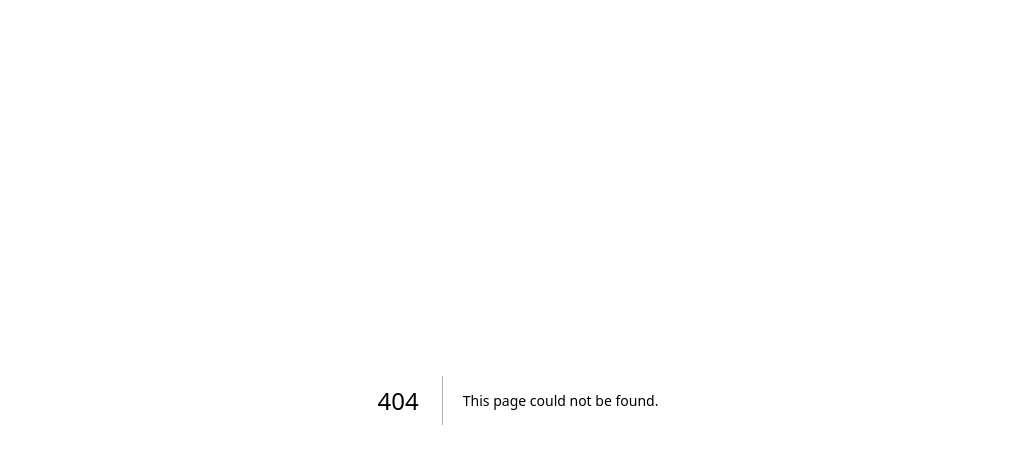
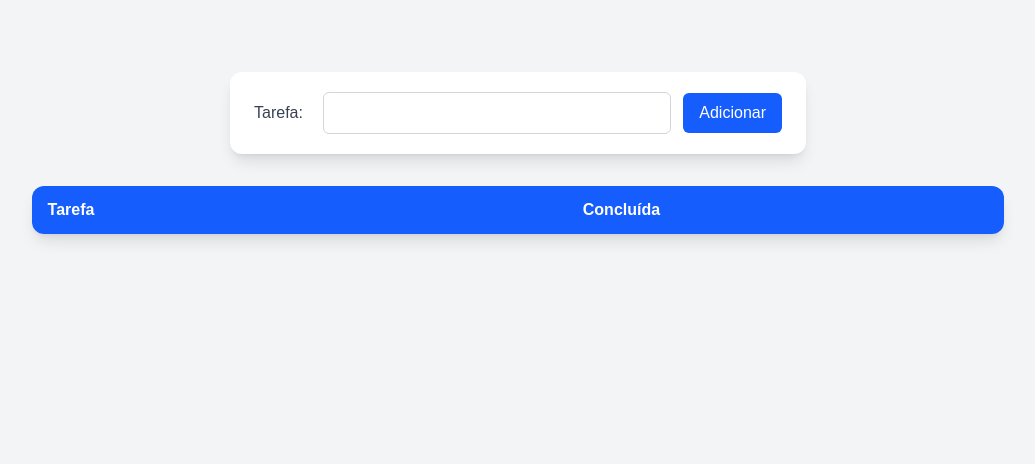
Before and after one commit to fabriciofx/atividades-nextjs, a Next.js app: page /todo in a window 1280 px wide. Before the commit this address had no page. Shown: the top 464 px of the page, without its empty margins (122-1157 px from the left). Built offline with nearby package versions, Linux system fonts and the light colour scheme.

Commit message:
feat(todo): adiciona a lista de tarefas interativa

```diff
--- /dev/null
+++ b/app/todo/page.tsx
@@ -0,0 +1,9 @@
+'use client';
+
+import Todo from '@/src/components/todo/Todo';
+
+const TodoPage: React.FC = () => {
+  return <Todo />;
+};
+
+export default TodoPage;
--- /dev/null
+++ b/src/components/todo/FormularioTarefa.tsx
@@ -0,0 +1,47 @@
+'use client';
+
+type FormularioTarefaProps = {
+  adiciona: (descricao: string) => void;
+};
+
+const FormularioTarefa: React.FC<FormularioTarefaProps> = ({ adiciona }) => {
+  async function handleSubmit(
+    event: React.FormEvent<HTMLFormElement>
+  ): Promise<void> {
+    event.preventDefault();
+    const form = event.currentTarget;
+    const tarefa = form.elements.namedItem('tarefa') as HTMLInputElement;
+    adiciona(tarefa.value);
+    tarefa.value = '';
+  }
+
+  return (
+    <div className="flex justify-center mt-10">
+      <form
+        onSubmit={handleSubmit}
+        className="flex flex-col sm:flex-row items-center gap-3 bg-white shadow-lg rounded-xl px-6 py-5 w-full max-w-xl"
+      >
+        <label
+          htmlFor="tarefa"
+          className="font-medium text-gray-700 sm:mr-2 w-full sm:w-auto"
+        >
+          Tarefa:
+        </label>
+        <input
+          type="text"
+          id="tarefa"
+          name="tarefa"
+          className="flex-1 border border-gray-300 rounded-md px-3 py-2 text-gray-800 focus:outline-none focus:ring-2 focus:ring-blue-500 focus:border-transparent transition"
+        ></input>
+        <button
+          type="submit"
+          className="bg-blue-600 text-white px-4 py-2 rounded-md hover:bg-blue-700 active:scale-95 transition font-medium"
+        >
+          Adicionar
+        </button>
+      </form>
+    </div>
+  );
+};
+
+export default FormularioTarefa;
--- /dev/null
+++ b/src/components/todo/ListaTarefas.tsx
@@ -0,0 +1,73 @@
+'use client';
+
+import type { Tarefa } from '../../models/Tarefa';
+
+type ListaTarefasProps = {
+  tarefas: Tarefa[];
+  remove: (id: number) => void;
+  concluida: (tarefa: Tarefa) => void;
+};
+
+const ListaTarefas: React.FC<ListaTarefasProps> = ({
+  tarefas,
+  remove,
+  concluida
+}) => {
+  function handleRemove(tarefa: Tarefa) {
+    remove(tarefa.id);
+  }
+
+  function handleChecked(tarefa: Tarefa) {
+    concluida(tarefa);
+  }
+
+  return (
+    <div className="flex justify-center mt-8">
+      <table className="w-4/5 border-collapse bg-white shadow-lg rounded-xl overflow-hidden">
+        <thead className="bg-blue-600 text-white">
+          <tr>
+            <td className="py-3 px-4 font-semibold">Tarefa</td>
+            <td className="py-3 px-4 font-semibold text-center">Concluída</td>
+            <td className="py-3 px-4"></td>
+          </tr>
+        </thead>
+        <tbody>
+          {tarefas.map((tarefa: Tarefa) => (
+            <tr
+              key={tarefa.id}
+              className="border-b border-gray-200 hover:bg-gray-50 transition-colors"
+            >
+              <td className="py-3 px-4 text-gray-800">
+                {tarefa.concluida ? (
+                  <span className="line-through text-gray-400">
+                    {tarefa.descricao}
+                  </span>
+                ) : (
+                  tarefa.descricao
+                )}
+              </td>
+              <td className="py-3 px-4 text-center">
+                <input
+                  type="checkbox"
+                  onClick={() => handleChecked(tarefa)}
+                  className="w-5 h-5 accent-blue-600 cursor-pointer"
+                />
+              </td>
+              <td className="py-3 px-4 text-right">
+                <button
+                  type="button"
+                  onClick={() => handleRemove(tarefa)}
+                  className="bg-red-500 text-white px-3 py-1.5 rounded-md text-sm hover:bg-red-600 active:scale-95 transition"
+                >
+                  Remover
+                </button>
+              </td>
+            </tr>
+          ))}
+        </tbody>
+      </table>
+    </div>
+  );
+};
+
+export default ListaTarefas;
--- /dev/null
+++ b/src/components/todo/Todo.tsx
@@ -0,0 +1,38 @@
+'use client';
+
+import { useState } from 'react';
+import type { Tarefa } from '@/src/models/Tarefa';
+import FormularioTarefa from './FormularioTarefa';
+import ListaTarefas from './ListaTarefas';
+
+const Todo: React.FC = () => {
+  const [tarefas, setTarefas] = useState<Tarefa[]>([]);
+
+  const adiciona = (descricao: string): void => {
+    const tarefa = {
+      id: Date.now(),
+      descricao: descricao,
+      concluida: false
+    };
+    setTarefas([...tarefas, tarefa]);
+  };
+
+  const remove = (id: number): void => {
+    const tarefasFiltradas = tarefas.filter((tarefa) => tarefa.id !== id);
+    setTarefas(tarefasFiltradas);
+  };
+
+  const concluida = (tarefa: Tarefa): void => {
+    tarefa.concluida = !tarefa.concluida;
+    setTarefas([...tarefas]);
+  };
+
+  return (
+    <div className="min-h-screen bg-gray-100 p-8 space-y-8">
+      <FormularioTarefa adiciona={adiciona} />
+      <ListaTarefas tarefas={tarefas} remove={remove} concluida={concluida} />
+    </div>
+  );
+};
+
+export default Todo;
--- /dev/null
+++ b/src/models/Tarefa.ts
@@ -0,0 +1,5 @@
+export interface Tarefa {
+  id: number;
+  descricao: string;
+  concluida: boolean;
+}
```
